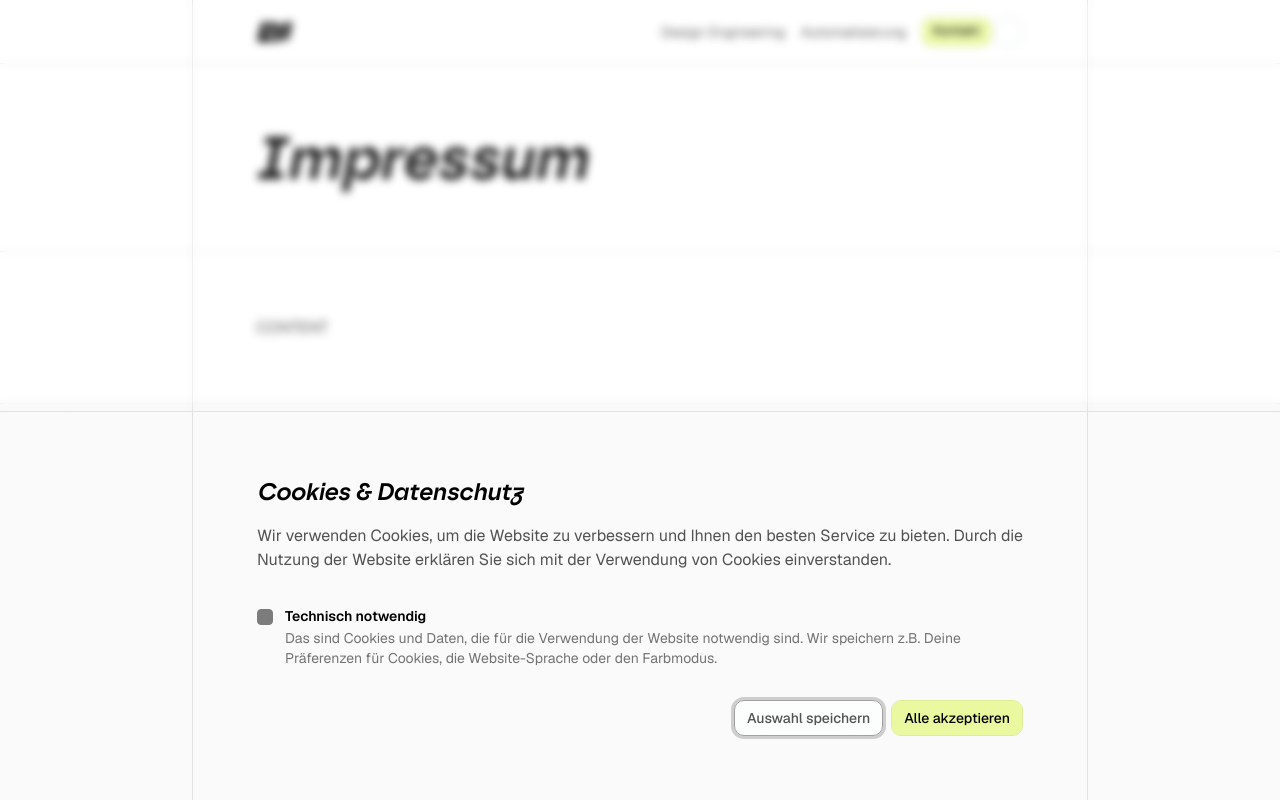
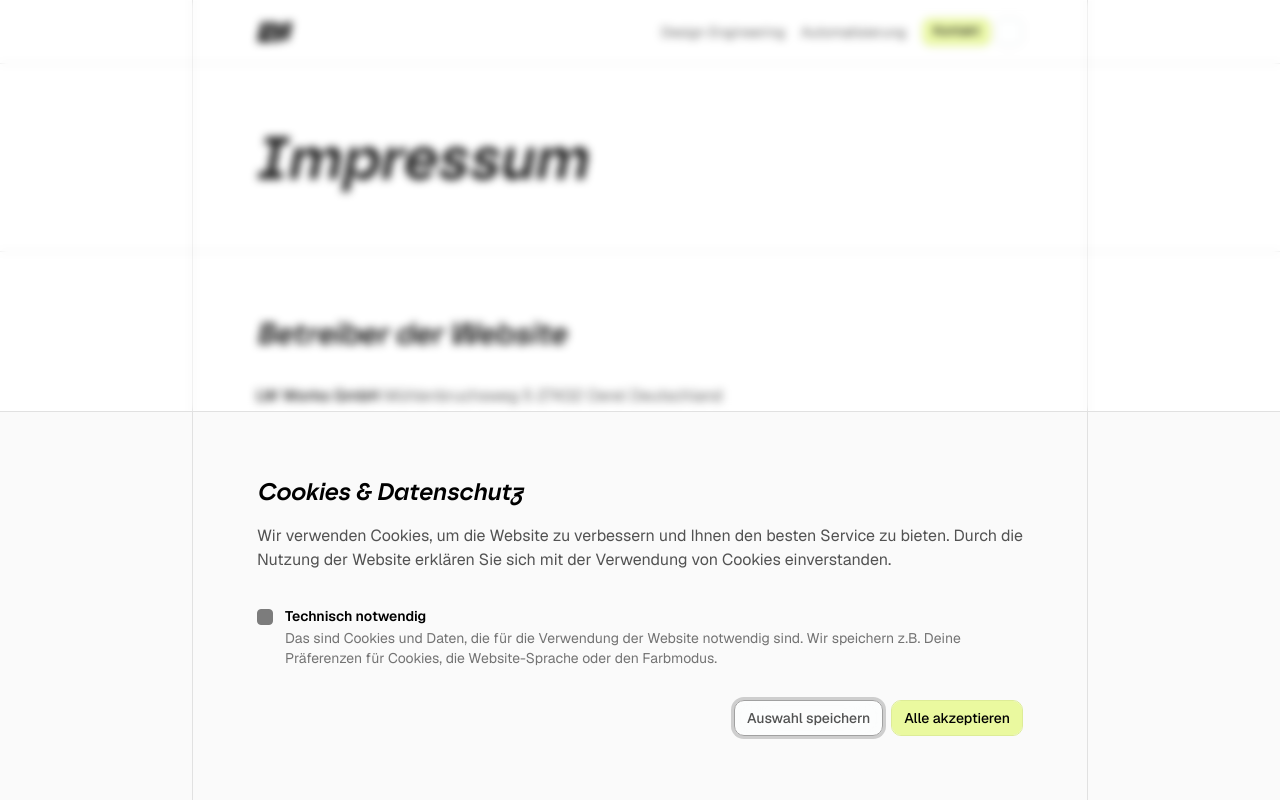
Before and after one commit to lwworks/lw.works, a Next.js app: page /impressum in a window 1280 px wide. Shown: the top 800 px of the page. Built offline with nearby package versions, Linux system fonts and the light colour scheme; some icons are missing.

Commit message:
add mdx impressum

```diff
--- a/next.config.ts
+++ b/next.config.ts
@@ -1,6 +1,13 @@
 import { withBotId } from 'botid/next/config'
+import createMDX from '@next/mdx'
 import type { NextConfig } from 'next'
 
 const nextConfig: NextConfig = {}
 
-export default withBotId(nextConfig)
+const withMDX = createMDX({
+  options: {
+    remarkPlugins: ['remark-frontmatter', 'remark-breaks'],
+  },
+})
+
+export default withBotId(withMDX(nextConfig))
--- a/src/app/globals.css
+++ b/src/app/globals.css
@@ -1,6 +1,7 @@
 @import "tailwindcss";
 @import "tw-animate-css";
 @import "shadcn/tailwind.css";
+@config "../../tailwind.config.mjs";
 
 @custom-variant dark (&:is(.dark *));
 
--- a/src/components/pages/impressum.tsx
+++ b/src/components/pages/impressum.tsx
@@ -1,3 +1,5 @@
+import { MDX } from "@/components/sections/mdx"
+import ImpressumContent from "@/content/impressum.mdx"
 import { Heading } from "../atoms/heading"
 import { Section } from "../sections"
 
@@ -7,8 +9,12 @@ export const ImpressumPage = () => {
       <Section verticalPadding="small">
         <Heading as="h1">Impressum</Heading>
       </Section>
-      <Section verticalPadding="small">
-        CONTENT
+      <Section verticalPadding="none">
+        <div className="pt-16 pb-24">
+          <MDX>
+            <ImpressumContent />
+          </MDX>
+        </div>
       </Section>
     </main>
   )
--- /dev/null
+++ b/src/components/sections/mdx.tsx
@@ -0,0 +1,26 @@
+import { cn } from '@/lib/utils'
+import type { ReactNode } from 'react'
+
+type MDXProps = {
+  children: ReactNode
+  className?: string
+}
+
+export const MDX = ({ children, className }: MDXProps) => {
+  return (
+    <div
+      className={cn(
+        'prose prose-neutral max-w-none dark:prose-invert',
+        'prose-headings:font-heading prose-headings:font-black prose-headings:text-black dark:prose-headings:text-white',
+        'prose-h2:mt-10 prose-h2:text-3xl prose-h2:first:mt-0',
+        'prose-h3:mt-8 prose-h3:text-xl',
+        'prose-p:text-neutral-600 dark:prose-p:text-neutral-400',
+        'prose-strong:font-medium prose-strong:text-black dark:prose-strong:text-white',
+        'prose-a:text-black prose-a:underline dark:prose-a:text-white prose-a:hover:opacity-80',
+        className
+      )}
+    >
+      {children}
+    </div>
+  )
+}
--- /dev/null
+++ b/src/content/impressum.mdx.d.ts
@@ -0,0 +1 @@
+export { default } from '*.mdx'
--- /dev/null
+++ b/src/mdx-components.tsx
@@ -0,0 +1,16 @@
+import { Link } from '@/components/link'
+import { cn } from '@/lib/utils'
+import type { MDXComponents } from 'mdx/types'
+import type { ComponentPropsWithoutRef } from 'react'
+
+const components = {
+  a: ({ children, href, className }: ComponentPropsWithoutRef<'a'>) => (
+    <Link href={href ?? '#'} className={cn(className)}>
+      {children}
+    </Link>
+  ),
+} satisfies MDXComponents
+
+export function useMDXComponents(): MDXComponents {
+  return components
+}
--- /dev/null
+++ b/tailwind.config.mjs
@@ -0,0 +1,6 @@
+import typography from '@tailwindcss/typography'
+
+/** @type {import('tailwindcss').Config} */
+export default {
+  plugins: [typography],
+}
```
Also changed, not shown: package.json (+7 -0 lines), 1 other file (tests, documents, lock files or other folders).
